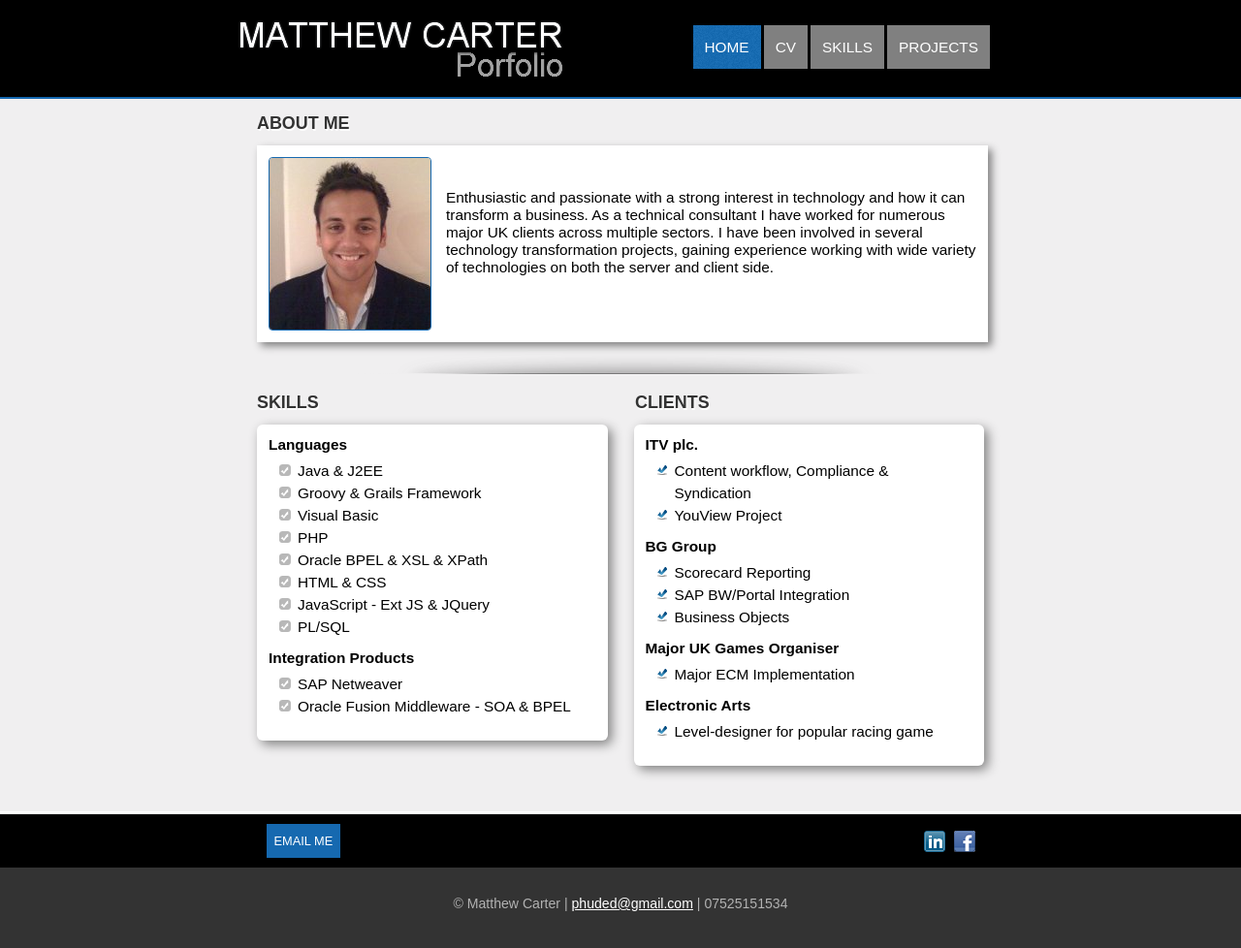
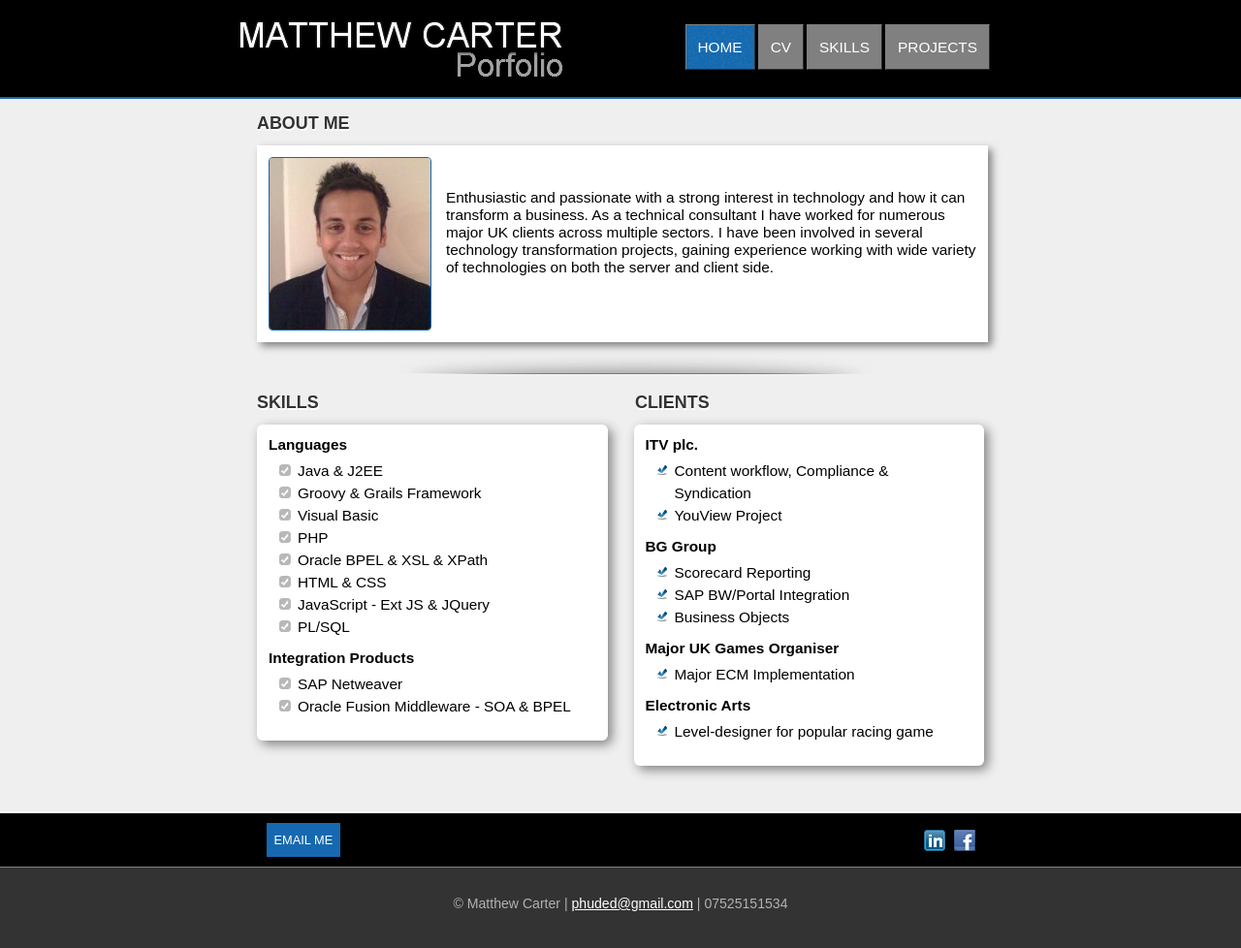
Before and after one commit to phuded/Homepage, a plain HTML site: page index.html in a window 1280 px wide. Shown: the whole page at 97% size. Drawn offline with Linux system fonts and the light colour scheme.

Commit message:
Tweaked styling

```diff
--- a/css/style.css
+++ b/css/style.css
@@ -65,6 +65,7 @@ a{
 
 .menu-item a{
 	background: none repeat scroll 0 0 #808080;
+	border:1px outset grey;
 	text-transform: uppercase;
 	text-decoration: none;
 	color:white;
@@ -234,7 +235,8 @@ ul.list li a{
 }
 
 .footerTop{
-	border-top:3px solid white;
+	border-top:2px solid white;
+	border-bottom:1px solid grey;
 	padding: 20px 0px 35px 0px;
 	background-color:black;
 }
```
